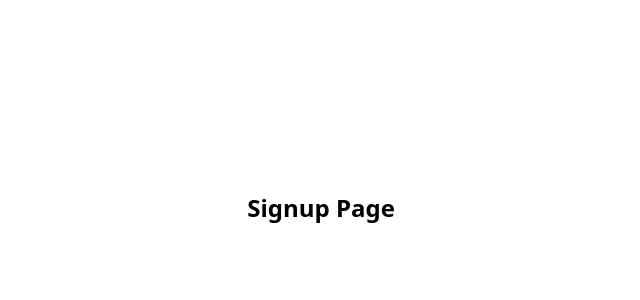
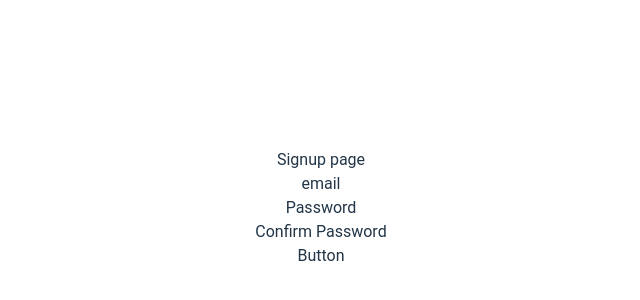
Before and after one commit to TanakitPhaopin/dolabify, a React app in the folder frontend/: page /signup in a window 1280 px wide. Shown: the part 192-492 px from the top of the page, without its empty margins (319-959 px from the left). Built offline with nearby package versions, Linux system fonts and the light colour scheme; the HTML template or start-up script is replaced by a standard one.

Commit message:
Add sign up page structure

```diff
--- a/frontend/package.json
+++ b/frontend/package.json
@@ -10,6 +10,11 @@
     "preview": "vite preview"
   },
   "dependencies": {
+    "@emotion/react": "^11.14.0",
+    "@emotion/styled": "^11.14.1",
+    "@fontsource/roboto": "^5.2.8",
+    "@mui/icons-material": "^7.3.4",
+    "@mui/material": "^7.3.4",
     "@tailwindcss/vite": "^4.1.14",
     "axios": "^1.12.2",
     "react": "^19.1.1",
--- a/frontend/src/App.jsx
+++ b/frontend/src/App.jsx
@@ -10,7 +10,7 @@ function App() {
         <Route path="/signup" element={<Signup />} />
 
         {/* Add Fall back route */}
-        <Route path="*" element={<div>404 Not Found</div>} />
+        <Route path="*" element={<div className='text-2xl text-black'>404 Not Found</div>} />
       </Routes>
     </BrowserRouter>
   )
--- a/frontend/src/index.css
+++ b/frontend/src/index.css
@@ -1,11 +1,16 @@
 @import "tailwindcss";
+@import '@fontsource/roboto/300.css';
+@import '@fontsource/roboto/400.css';
+@import '@fontsource/roboto/500.css';
+@import '@fontsource/roboto/700.css';
+
 :root {
-  font-family: system-ui, Avenir, Helvetica, Arial, sans-serif;
+  font-family:  'Roboto', system-ui, Avenir, Helvetica, Arial, sans-serif;
   line-height: 1.5;
   font-weight: 400;
 
   color-scheme: light dark;
-  color: rgba(255, 255, 255, 0.87);
+  color: #213547;
   background-color: #ffffff;
 
   font-synthesis: none;
--- a/frontend/src/pages/Signup.jsx
+++ b/frontend/src/pages/Signup.jsx
@@ -1,7 +1,13 @@
 export default function Signup() {
     return (
-        <div>
-            <h1 className="text-2xl font-bold text-black">Signup Page</h1>
-        </div>
+        <>
+            <div>
+                <p>Signup page</p>
+                <p>email</p>
+                <p>Password</p>
+                <p>Confirm Password</p>
+                <p>Button</p>
+            </div>
+        </>
     )
 }
```
Also changed, not shown: 1 other file (tests, documents, lock files or other folders).
